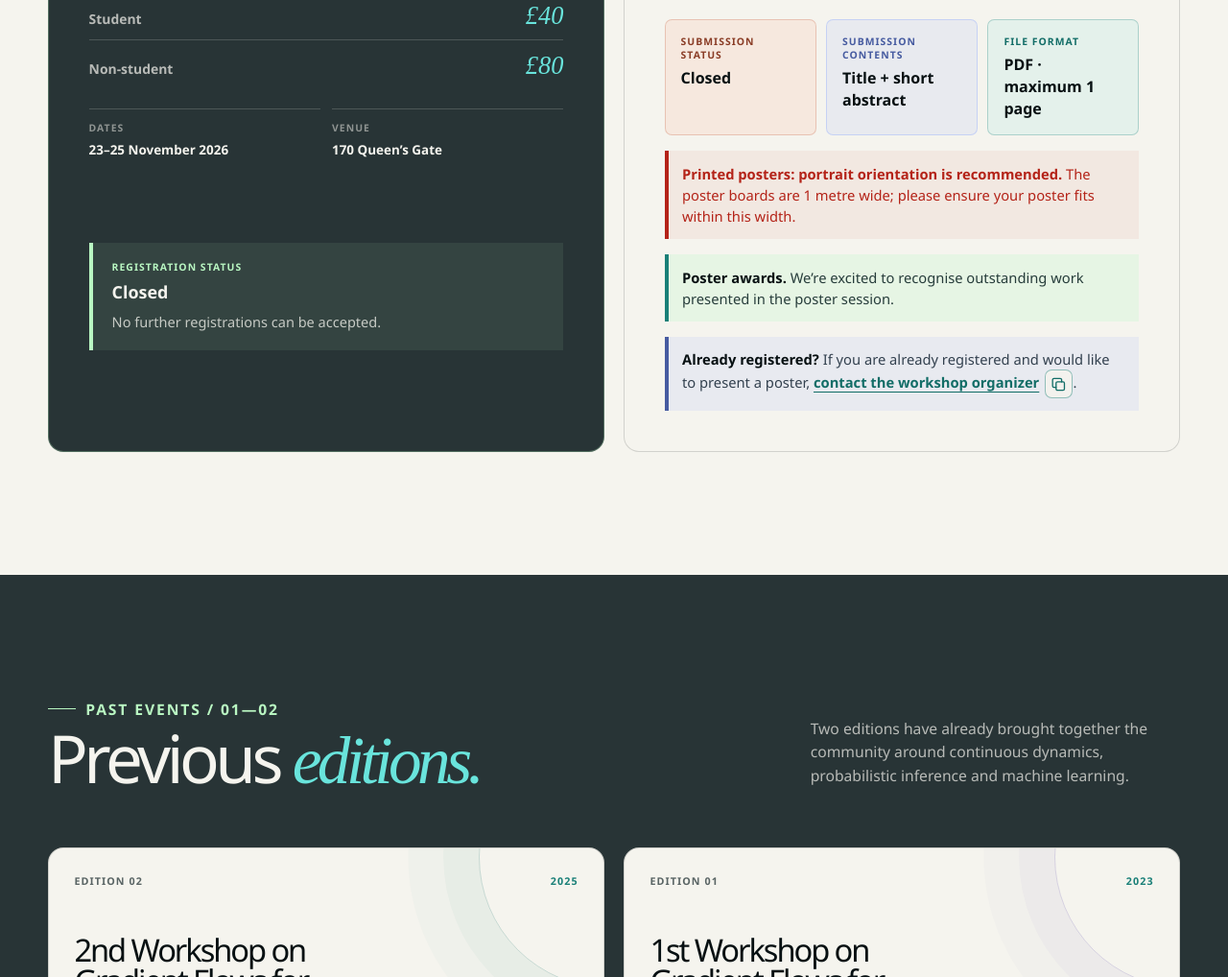
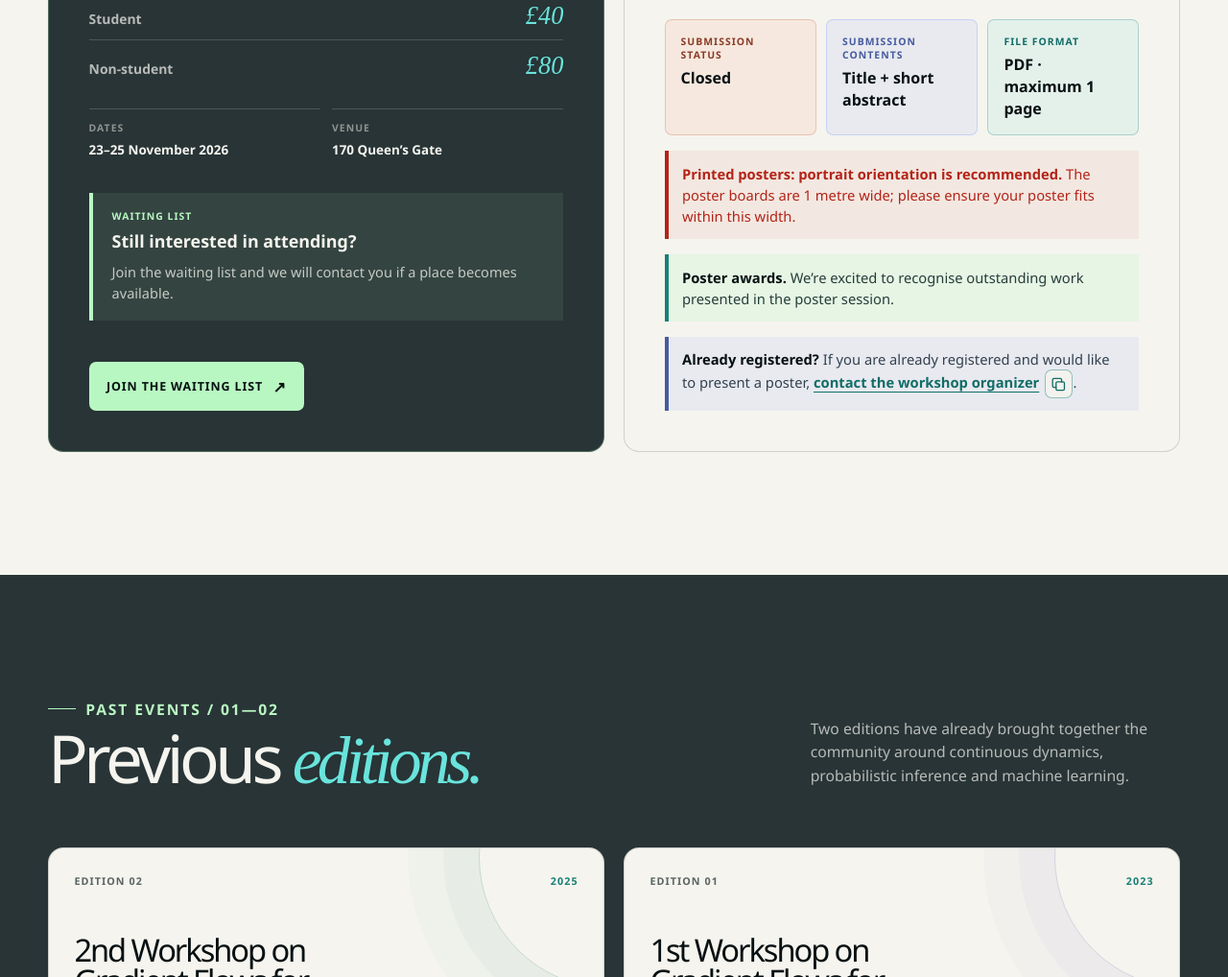
Before and after one commit to odakyildiz/gradient-flows, a plain HTML site: page index.html in a window 1280 px wide. Shown: the part 3996-5014 px from the top of the page at 96% size. Drawn offline with Linux system fonts and the light colour scheme.

Commit message:
Add registration waiting list link

```diff
--- a/index.html
+++ b/index.html
@@ -1969,10 +1969,11 @@
                 </div>
               </dl>
               <div class="registration-window">
-                <span>Registration status</span>
-                <strong>Closed</strong>
-                <p>No further registrations can be accepted.</p>
+                <span>Waiting list</span>
+                <strong>Still interested in attending?</strong>
+                <p>Join the waiting list and we will contact you if a place becomes available.</p>
               </div>
+              <a class="registration-link" href="https://forms.cloud.microsoft/e/mGnZeuh6kU" target="_blank" rel="noopener noreferrer">Join the waiting list</a>
             </article>
 
             <article class="registration-card">
```
